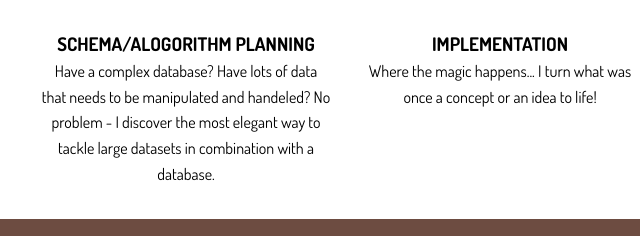
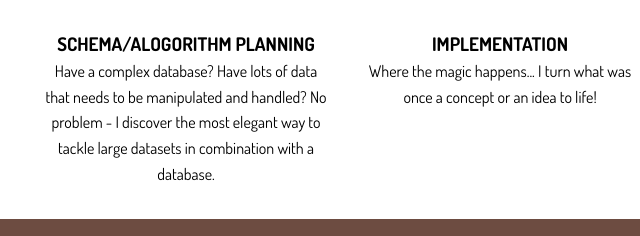
Before and after one commit to Lickitung-zz/portfolio-site, a website: page dist/index.html in a window 1280 px wide. Shown: the part 1577-1813 px from the top of the page, 611-1251 px from the left. Drawn offline with Linux system fonts and the light colour scheme.

Commit message:
fix typo

```diff
--- a/dist/index.html
+++ b/dist/index.html
@@ -112,7 +112,7 @@
                     </i>
                     <div class="clr"></div>
                     <h3>Schema/Alogorithm Planning</h3>
-                    <p>Have a complex database? Have lots of data that needs to be manipulated and handeled? No problem - I discover the most elegant way to tackle large datasets in combination with a database.</p>
+                    <p>Have a complex database? Have lots of data that needs to be manipulated and handled? No problem - I discover the most elegant way to tackle large datasets in combination with a database.</p>
                 </div>
                 <div>
                     <i class="fas fa-laptop-code fa-4x process-icon my-2">
```
